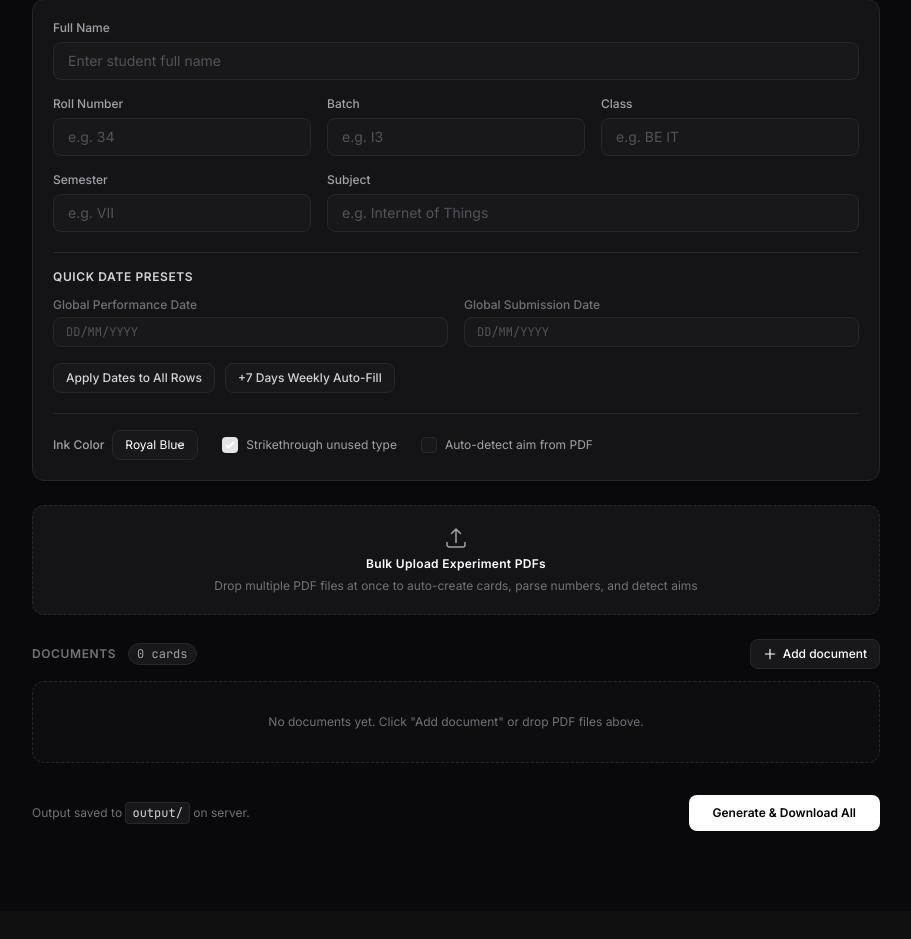
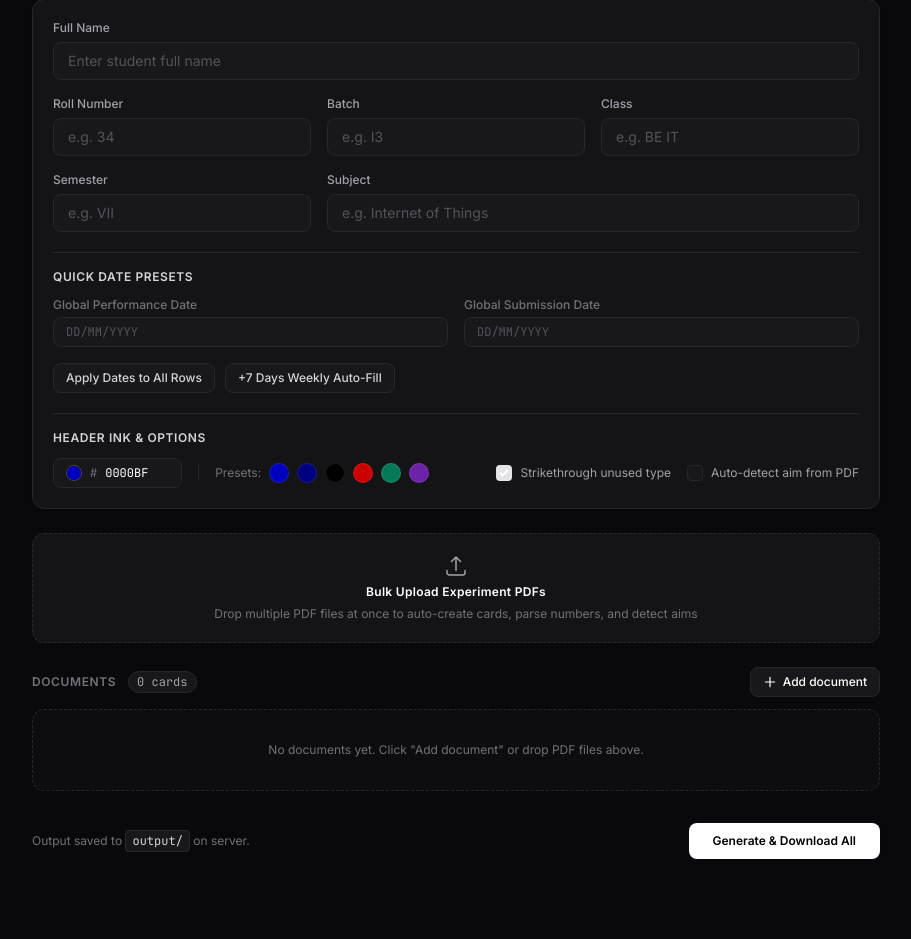
Before and after one commit to Bhavyashah94/Experments, a Flask app: page / in a window 1280 px wide. Shown: the part 134-1073 px from the top of the page, without its empty margins (184-1095 px from the left). Before the commit the page ends 965 px from the top, so only its background shows below. Run offline with Flask 3, Linux system fonts and the light colour scheme; some libraries are stand-ins or nearby versions.

Commit message:
Add production Procfile, dark color picker, PDF aim & number extraction, and remove all cards confirmation

```diff
--- a/app.py
+++ b/app.py
@@ -80,22 +80,36 @@ def parse_color(color_val):
     return (0.0, 0.0, 0.75)
 
 def inspect_pdf_info(pdf_path):
-    """Extract Aim/Title text and total page count from an experiment PDF."""
-    info = {"aim": None, "pages": 0}
+    """Extract Aim/Title text, Experiment/Assignment number, type, and total page count from an experiment PDF."""
+    info = {"aim": None, "pages": 0, "exp_num": None, "is_assignment": None}
     try:
         doc = fitz.open(pdf_path)
         info["pages"] = len(doc)
         if len(doc) > 0:
             text = doc[0].get_text()
             lines = [l.strip() for l in text.splitlines() if l.strip()]
+
+            # 1. Detect Exp/Assgn Number and Type from PDF text
+            for line in lines[:15]:
+                match = re.search(r'\b(Exp|Experiment|Assgn|Assignment)[\s\-_.]*(?:No|Num|Number)?[\s:_.]*(\d+[a-z]?)\b', line, re.IGNORECASE)
+                if match:
+                    type_str = match.group(1).lower()
+                    info["exp_num"] = match.group(2)
+                    info["is_assignment"] = True if 'ass' in type_str else False
+                    break
+
+            # 2. Extract Aim text
             aim_lines = []
             capture = False
             for line in lines:
-                if line.startswith('Aim:'):
+                m_aim = re.match(r'^(?:Aim|AIM|Title|TITLE|Objective|OBJECTIVE)[\s:]*(.*)$', line, re.IGNORECASE)
+                if m_aim:
                     capture = True
-                    aim_lines.append(line[4:].strip())
+                    val = m_aim.group(1).strip()
+                    if val:
+                        aim_lines.append(val)
                 elif capture:
-                    if re.match(r'^\d+\.|\bObjectives\b', line):
+                    if re.match(r'^\d+\.|\bObjectives\b|\bTheory\b|\bProcedure\b|\bApparatus\b', line, re.IGNORECASE):
                         break
                     aim_lines.append(line)
             aim = ' '.join(aim_lines)
@@ -289,14 +303,16 @@ def upload_file():
         "hash": actual_hash,
         "size": len(data),
         "pages": info.get("pages", 0),
-        "aim": info.get("aim")
+        "aim": info.get("aim"),
+        "exp_num": info.get("exp_num"),
+        "is_assignment": info.get("is_assignment")
     })
 
 # ── Extract aim & PDF info ───────────────────────────────────────────────────
 
 @app.route("/api/extract-aim", methods=["POST"])
 def extract_aim():
-    """Extract aim/title text and page count from an uploaded PDF identified by SHA-256 hash."""
+    """Extract aim/title text, exp_num, type, and page count from an uploaded PDF identified by SHA-256 hash."""
     req = request.get_json() or {}
     h   = (req.get('hash') or '').lower().strip()
     if not _valid_hash(h):
@@ -310,7 +326,9 @@ def extract_aim():
     return jsonify({
         "success": True,
         "aim": info.get("aim"),
-        "pages": info.get("pages", 0)
+        "pages": info.get("pages", 0),
+        "exp_num": info.get("exp_num"),
+        "is_assignment": info.get("is_assignment")
     })
 
 # ── Preview ────────────────────────────────────────────────────────────────────
--- a/static/script.js
+++ b/static/script.js
@@ -4,11 +4,13 @@
 // ── Constants ─────────────────────────────────────────────────────────────────
 const PROFILES_KEY = 'lab_header_profiles_v1';
 const CURRENT_PROFILE_KEY = 'lab_header_current_profile';
+const COLOR_HISTORY_KEY = 'lab_header_color_history_v1';
 
 // ── State ─────────────────────────────────────────────────────────────────────
 // rows: Map<rowId, { rowId, label, is_assignment, title, perf_date, sub_date, hash, filename, size, pages }>
 const rows = new Map();
 let currentProfile = 'Default';
+let currentTextColor = '#0000bf'; // Default Royal Blue Hex
 
 // ── DOM refs ──────────────────────────────────────────────────────────────────
 const $ = id => document.getElementById(id);
@@ -26,7 +28,14 @@ const globalSubDate    = $('global-sub-date');
 const btnApplyDates    = $('btn-apply-global-dates');
 const btnWeeklyDates   = $('btn-weekly-increment-dates');
 
+const colorPreviewSwatch  = $('color-preview-swatch');
+const nativeColorPicker   = $('native-color-picker');
+const hexColorInput       = $('hex-color-input');
+const recentColorsContainer = $('recent-colors-container');
+const recentColorsList      = $('recent-colors-list');
+
 const bulkPdfInput     = $('bulk-pdf-input');
+const btnRemoveAllCards= $('btn-remove-all-cards');
 const btnToggleCards   = $('btn-toggle-all-cards');
 
 const btnZipHeader     = $('btn-download-zip');
@@ -56,6 +65,18 @@ function showToast(msg, duration = 3000) {
     toastTimer = setTimeout(() => toast.classList.add('hidden'), duration);
 }
 
+function normalizeHex(hex) {
+    if (!hex) return null;
+    let clean = hex.trim().replace(/^#/, '');
+    if (clean.length === 3) {
+        clean = clean.split('').map(c => c + c).join('');
+    }
+    if (/^[0-9a-fA-F]{6}$/.test(clean)) {
+        return '#' + clean.toLowerCase();
+    }
+    return null;
+}
+
 function collectStudent() {
     return {
         name:                  $('student-name').value.trim(),
@@ -64,7 +85,7 @@ function collectStudent() {
         class_name:            $('class-name').value.trim(),
         sem:                   $('sem').value.trim(),
         subject:               $('subject').value.trim(),
-        text_color:            $('text-color').value,
+        text_color:            currentTextColor,
         strikethrough_enabled: $('strikethrough-toggle').checked,
     };
 }
@@ -76,7 +97,92 @@ function updateDocSummary() {
     docCountBadge.textContent = `${n} card${n !== 1 ? 's' : ''}`;
     emptyHint.classList.toggle('hidden', n > 0);
     btnToggleCards.classList.toggle('hidden', n === 0);
+    if (btnRemoveAllCards) btnRemoveAllCards.classList.toggle('hidden', n === 0);
 }
+
+// ── Color Manager & History ──────────────────────────────────────────────────
+function getColorHistory() {
+    try {
+        return JSON.parse(localStorage.getItem(COLOR_HISTORY_KEY)) || [];
+    } catch { return []; }
+}
+
+function addColorToHistory(hex) {
+    const norm = normalizeHex(hex);
+    if (!norm) return;
+    let history = getColorHistory().filter(c => c !== norm);
+    history.unshift(norm);
+    if (history.length > 5) history = history.slice(0, 5);
+    try {
+        localStorage.setItem(COLOR_HISTORY_KEY, JSON.stringify(history));
+    } catch {}
+    renderRecentColors();
+}
+
+function renderRecentColors() {
+    const history = getColorHistory();
+    if (!history.length) {
+        recentColorsContainer.classList.add('hidden');
+        return;
+    }
+    recentColorsContainer.classList.remove('hidden');
+    recentColorsList.innerHTML = '';
+    history.forEach(hex => {
+        const btn = document.createElement('button');
+        btn.type = 'button';
+        btn.className = 'w-5 h-5 rounded-full border border-white/20 hover:scale-110 transition shrink-0';
+        btn.style.backgroundColor = hex;
+        btn.title = hex;
+        btn.addEventListener('click', () => updateActiveColor(hex, true));
+        recentColorsList.appendChild(btn);
+    });
+}
+
+function updateActiveColor(colorVal, addToHistory = false) {
+    const norm = normalizeHex(colorVal) || '#0000bf';
+    currentTextColor = norm;
+
+    // Update Swatch & Hex text input
+    if (colorPreviewSwatch) colorPreviewSwatch.style.backgroundColor = norm;
+    if (nativeColorPicker) nativeColorPicker.value = norm;
+    hexColorInput.value = norm.replace('#', '').toUpperCase();
+
+    if (addToHistory) {
+        addColorToHistory(norm);
+    }
+    saveCurrentProfileState();
+}
+
+// Color Control Listeners
+hexColorInput.addEventListener('input', () => {
+    const norm = normalizeHex(hexColorInput.value);
+    if (norm) {
+        updateActiveColor(norm, false);
+    }
+});
+
+hexColorInput.addEventListener('change', () => {
+    const norm = normalizeHex(hexColorInput.value);
+    if (norm) {
+        updateActiveColor(norm, true);
+    }
+});
+
+if (nativeColorPicker) {
+    nativeColorPicker.addEventListener('input', e => {
+        updateActiveColor(e.target.value, false);
+    });
+    nativeColorPicker.addEventListener('change', e => {
+        updateActiveColor(e.target.value, true);
+    });
+}
+
+document.querySelectorAll('.btn-color-preset').forEach(btn => {
+    btn.addEventListener('click', () => {
+        const color = btn.dataset.color;
+        if (color) updateActiveColor(color, true);
+    });
+});
 
 // ── Subject Profile Persistence ──────────────────────────────────────────────
 function getSavedProfiles() {
@@ -139,7 +245,7 @@ function loadProfileState(name) {
             $('class-name').value            = s.class_name || '';
             $('sem').value                   = s.sem || '';
             $('subject').value               = s.subject || '';
-            $('text-color').value            = s.text_color || 'blue';
+            updateActiveColor(s.text_color || '#0000bf', false);
             $('strikethrough-toggle').checked = s.strikethrough_enabled !== false;
         }
         if (data.autoAim !== undefined) $('auto-aim-toggle').checked = data.autoAim;
@@ -189,7 +295,7 @@ btnDeleteProfile.addEventListener('click', () => {
 });
 
 // Auto save state on inputs
-['student-name','roll-no','batch','class-name','sem','subject','text-color','strikethrough-toggle','auto-aim-toggle','global-perf-date','global-sub-date']
+['student-name','roll-no','batch','class-name','sem','subject','strikethrough-toggle','auto-aim-toggle','global-perf-date','global-sub-date']
     .forEach(id => {
         const el = $(id);
         if (el) el.addEventListener('input', saveCurrentProfileState);
@@ -268,7 +374,7 @@ btnWeeklyDates.addEventListener('click', () => {
     showToast('Weekly +7 days schedule auto-filled across all cards');
 });
 
-// ── Card Toggle (Collapse / Expand All) ───────────────────────────────────────
+// ── Card Controls (Remove All / Collapse / Expand All) ────────────────────────
 let allCardsOpen = true;
 btnToggleCards.addEventListener('click', () => {
     allCardsOpen = !allCardsOpen;
@@ -281,6 +387,19 @@ btnToggleCards.addEventListener('click', () => {
     btnToggleCards.textContent = allCardsOpen ? 'Collapse All' : 'Expand All';
 });
 
+if (btnRemoveAllCards) {
+    btnRemoveAllCards.addEventListener('click', () => {
+        if (!rows.size) return;
+        if (!confirm(`Are you sure you want to remove all ${rows.size} document cards?`)) return;
+
+        rows.clear();
+        docsList.innerHTML = '';
+        updateDocSummary();
+        saveCurrentProfileState();
+        showToast('Removed all document cards');
+    });
+}
+
 // ── Row / Card Builder ────────────────────────────────────────────────────────
 function createRowEl(rowData) {
     const { rowId, label = '1', is_assignment = false, title = '',
@@ -290,7 +409,6 @@ function createRowEl(rowData) {
     const el = clone.querySelector('[data-rowid]');
     el.dataset.rowid = rowId;
 
-    // Elements
     const header     = el.querySelector('.acc-header');
     const content    = el.querySelector('.acc-content');
     const chevron    = el.querySelector('.chevron');
@@ -442,16 +560,21 @@ function createRowEl(rowData) {
                 updatePageBadge(upData.pages || 0);
                 setUploadState('done');
                 saveCurrentProfileState();
-                if (isAutoAim() && !titleInput.value) {
+                if (isAutoAim()) {
                     if (upData.aim) {
                         titleInput.value = upData.aim;
                         titlePrev.textContent = upData.aim;
                         titlePrev.classList.remove('italic','text-muted');
                         if (row) row.title = upData.aim;
-                        saveCurrentProfileState();
-                    } else {
-                        triggerExtractAim(upData.hash, rowId);
                     }
+                    if (upData.exp_num && labelInput) {
+                        labelInput.value = upData.exp_num;
+                        if (row) row.label = upData.exp_num;
+                    }
+                    if (upData.is_assignment !== null && upData.is_assignment !== undefined) {
+                        setType(upData.is_assignment);
+                    }
+                    saveCurrentProfileState();
                 }
             } else {
                 uploadErrText.textContent = upData.error || 'Upload failed.';
@@ -593,20 +716,33 @@ async function triggerExtractAim(hash, rowId) {
             body:    JSON.stringify({ hash }),
         });
         const data = await res.json();
-        if (data.success && data.aim) {
+        if (data.success) {
             const el = docsList.querySelector(`[data-rowid="${rowId}"]`);
             if (el) {
+                const row = rows.get(rowId);
                 const titleInput = el.querySelector('.title-input');
                 const titlePrev  = el.querySelector('.title-preview');
-                if (titleInput && !titleInput.value) {
+                const labelInput = el.querySelector('.label-input');
+
+                if (data.aim && titleInput && !titleInput.value) {
                     titleInput.value = data.aim;
                     titlePrev.textContent = data.aim;
                     titlePrev.classList.remove('italic','text-muted');
-                    const row = rows.get(rowId);
                     if (row) row.title = data.aim;
-                    saveCurrentProfileState();
-                    showToast('Aim detected and filled.');
                 }
+
+                if (data.exp_num && labelInput) {
+                    labelInput.value = data.exp_num;
+                    if (row) row.label = data.exp_num;
+                }
+
+                if (data.is_assignment !== null && data.is_assignment !== undefined) {
+                    const btnType = data.is_assignment ? el.querySelector('.type-assgn-btn') : el.querySelector('.type-exp-btn');
+                    if (btnType) btnType.click();
+                }
+
+                saveCurrentProfileState();
+                showToast('Detected Aim & Document Info from PDF.');
             }
         }
     } catch {}
@@ -710,11 +846,13 @@ $('btn-add-row').addEventListener('click', () => {
     addRow();
 });
 
-// ── Clear All ─────────────────────────────────────────────────────────────────
+// ── Clear All with Confirmation ────────────────────────────────────────────────
 $('btn-clear').addEventListener('click', () => {
+    if (!confirm('Are you sure you want to clear all student details and document cards for this profile?')) return;
+
     ['student-name','roll-no','batch','class-name','sem','subject','global-perf-date','global-sub-date']
         .forEach(id => $(id).value = '');
-    $('text-color').value = 'blue';
+    updateActiveColor('#0000bf', false);
     $('strikethrough-toggle').checked = true;
     $('auto-aim-toggle').checked = false;
 
@@ -755,7 +893,6 @@ async function generate(downloadZip = false) {
             btnZipHeader.classList.remove('hidden');
             btnZipBottom.classList.remove('hidden');
 
-            // Show individual download buttons on rows
             data.files.forEach(f => {
                 const targetRow = [...rows.values()].find(r => r.label === f.label);
                 if (targetRow) {
@@ -801,6 +938,7 @@ btnZipBottom.addEventListener('click', () => {
 
 // ── Init ──────────────────────────────────────────────────────────────────────
 function init() {
+    renderRecentColors();
     const savedCurrent = localStorage.getItem(CURRENT_PROFILE_KEY) || 'Default';
     loadProfileState(savedCurrent);
 }
--- a/static/style.css
+++ b/static/style.css
@@ -1,8 +1,8 @@
 /* Monochrome Black & White Theme Custom Overrides */
 
 :root {
-    --bg-surface: #050505;
-    --bg-card: #121215;
+    --bg-surface: #09090b;
+    --bg-card: #141417;
     --border-color: #27272a;
 }
 
--- a/templates/index.html
+++ b/templates/index.html
@@ -39,7 +39,7 @@
     <link rel="preconnect" href="https://fonts.gstatic.com" crossorigin />
     <link href="https://fonts.googleapis.com/css2?family=Inter:wght@400;500;600;700&family=JetBrains+Mono:wght@400;500&display=swap" rel="stylesheet" />
 
-    <link rel="stylesheet" href="/static/style.css?v=4.0" />
+    <link rel="stylesheet" href="/static/style.css?v=12.0" />
 </head>
 
 <body class="bg-surface text-zinc-100 min-h-screen antialiased selection:bg-zinc-800 selection:text-white">
@@ -79,7 +79,7 @@
             <div class="flex flex-wrap items-center justify-between gap-2 mb-2.5">
                 <h2 class="text-xs font-semibold text-muted uppercase tracking-wider">Student Details</h2>
 
-                <!-- Profile Selector (Positioned cleanly with Student Details) -->
+                <!-- Profile Selector -->
                 <div class="flex items-center gap-2">
                     <span class="text-xs text-muted">Profile:</span>
                     <select id="profile-select" class="bg-inputBg border border-border rounded-lg px-3 py-1 text-xs text-white font-medium outline-none cursor-pointer focus:border-zinc-400 transition">
@@ -159,19 +159,48 @@
                     </div>
                 </div>
 
-                <!-- Formatting Options Row -->
-                <div class="flex flex-wrap items-center gap-x-6 gap-y-3 pt-4 border-t border-border">
-                    <div class="flex items-center gap-2">
-                        <label class="text-xs font-medium text-subtle shrink-0">Ink Color</label>
-                        <select id="text-color"
-                            class="bg-inputBg border border-border text-xs text-white rounded-lg px-3 py-1.5 focus:border-zinc-400 outline-none cursor-pointer">
-                            <option value="blue">Royal Blue</option>
-                            <option value="darkblue">Navy Blue</option>
-                            <option value="black">Black</option>
-                            <option value="red">Red</option>
-                        </select>
+                <!-- Header Ink Color & Options Row -->
+                <div class="pt-4 border-t border-border space-y-3">
+                    <div class="flex items-center justify-between">
+                        <span class="text-xs font-semibold text-zinc-300 uppercase tracking-wider">Header Ink &amp; Options</span>
                     </div>
 
+                    <div class="flex flex-wrap items-center gap-4">
+                        <!-- Clean Hex Pill with Color Picker Circle Swatch -->
+                        <div class="flex items-center gap-2 bg-inputBg border border-border focus-within:border-zinc-400 rounded-lg px-3 py-1.5 transition">
+                            <!-- Color Circle Picker Button -->
+                            <label class="w-4 h-4 rounded-full border border-white/20 shadow-sm cursor-pointer relative shrink-0 overflow-hidden hover:scale-105 transition" title="Click to open color picker">
+                                <span id="color-preview-swatch" class="block w-full h-full" style="background-color: #0000bf;"></span>
+                                <input type="color" id="native-color-picker" value="#0000bf" class="absolute inset-0 opacity-0 cursor-pointer w-full h-full p-0 border-0" />
+                            </label>
+
+                            <span class="text-xs font-mono text-muted select-none">#</span>
+                            <input type="text" id="hex-color-input" value="0000BF" maxlength="6"
+                                class="w-16 bg-transparent border-0 p-0 text-xs font-mono text-white uppercase outline-none focus:ring-0 focus:border-0" placeholder="0000BF" />
+                        </div>
+
+                        <!-- Divider -->
+                        <div class="h-4 w-px bg-border hidden sm:block"></div>
+
+                        <!-- Preconfigured Swatches -->
+                        <div class="flex items-center gap-2">
+                            <span class="text-xs text-muted">Presets:</span>
+                            <button type="button" class="btn-color-preset w-5 h-5 rounded-full border border-white/10 hover:scale-110 transition shrink-0" style="background-color: #0000bf;" data-color="#0000bf" title="Royal Blue"></button>
+                            <button type="button" class="btn-color-preset w-5 h-5 rounded-full border border-white/10 hover:scale-110 transition shrink-0" style="background-color: #000080;" data-color="#000080" title="Navy Blue"></button>
+                            <button type="button" class="btn-color-preset w-5 h-5 rounded-full border border-white/10 hover:scale-110 transition shrink-0" style="background-color: #000000;" data-color="#000000" title="Pure Black"></button>
+                            <button type="button" class="btn-color-preset w-5 h-5 rounded-full border border-white/10 hover:scale-110 transition shrink-0" style="background-color: #cc0000;" data-color="#cc0000" title="Crimson Red"></button>
+                            <button type="button" class="btn-color-preset w-5 h-5 rounded-full border border-white/10 hover:scale-110 transition shrink-0" style="background-color: #047857;" data-color="#047857" title="Emerald Green"></button>
+                            <button type="button" class="btn-color-preset w-5 h-5 rounded-full border border-white/10 hover:scale-110 transition shrink-0" style="background-color: #6b21a8;" data-color="#6b21a8" title="Deep Violet"></button>
+                        </div>
+
+                        <!-- Recently Used Colors -->
+                        <div id="recent-colors-container" class="flex items-center gap-2 hidden border-l border-border pl-3">
+                            <span class="text-xs text-muted">Recent:</span>
+                            <div id="recent-colors-list" class="flex items-center gap-1.5"></div>
+                        </div>
+
+                        <!-- Checkboxes -->
+                        <div class="flex items-center gap-4 ml-auto pt-1 sm:pt-0">
                             <label class="flex items-center gap-2 cursor-pointer select-none">
                                 <input type="checkbox" id="strikethrough-toggle" checked
                                     class="w-4 h-4 rounded border-border bg-inputBg text-zinc-200 focus:ring-0 focus:ring-offset-0 cursor-pointer accent-white" />
@@ -184,6 +213,9 @@
                                 <span class="text-xs text-subtle">Auto-detect aim from PDF</span>
                             </label>
                         </div>
+                    </div>
+                </div>
+
             </div>
         </section>
 
@@ -209,6 +241,10 @@
                     <span id="doc-count-badge" class="text-xs font-mono text-zinc-400 bg-inputBg border border-border px-2 py-0.5 rounded-full">0 cards</span>
                 </div>
                 <div class="flex items-center gap-2">
+                    <button id="btn-remove-all-cards" type="button"
+                        class="text-xs font-medium text-zinc-400 hover:text-red-400 bg-inputBg border border-border hover:border-red-900/50 rounded-lg px-2.5 py-1 transition hidden">
+                        Remove All Cards
+                    </button>
                     <button id="btn-toggle-all-cards" type="button"
                         class="text-xs text-subtle hover:text-white border border-border rounded-lg px-2.5 py-1 transition hidden">
                         Collapse All
@@ -383,7 +419,8 @@
         </div>
     </template>
 
+    <!-- Flowbite JS -->
     <script src="https://cdnjs.cloudflare.com/ajax/libs/flowbite/2.3.0/flowbite.min.js"></script>
-    <script src="/static/script.js?v=9.0"></script>
+    <script src="/static/script.js?v=17.0"></script>
 </body>
 </html>
```
Also changed, not shown: other parts of static/style.css (+57 -1 lines), 1 other file. Lines whose indentation alone changed are shown as unchanged.
